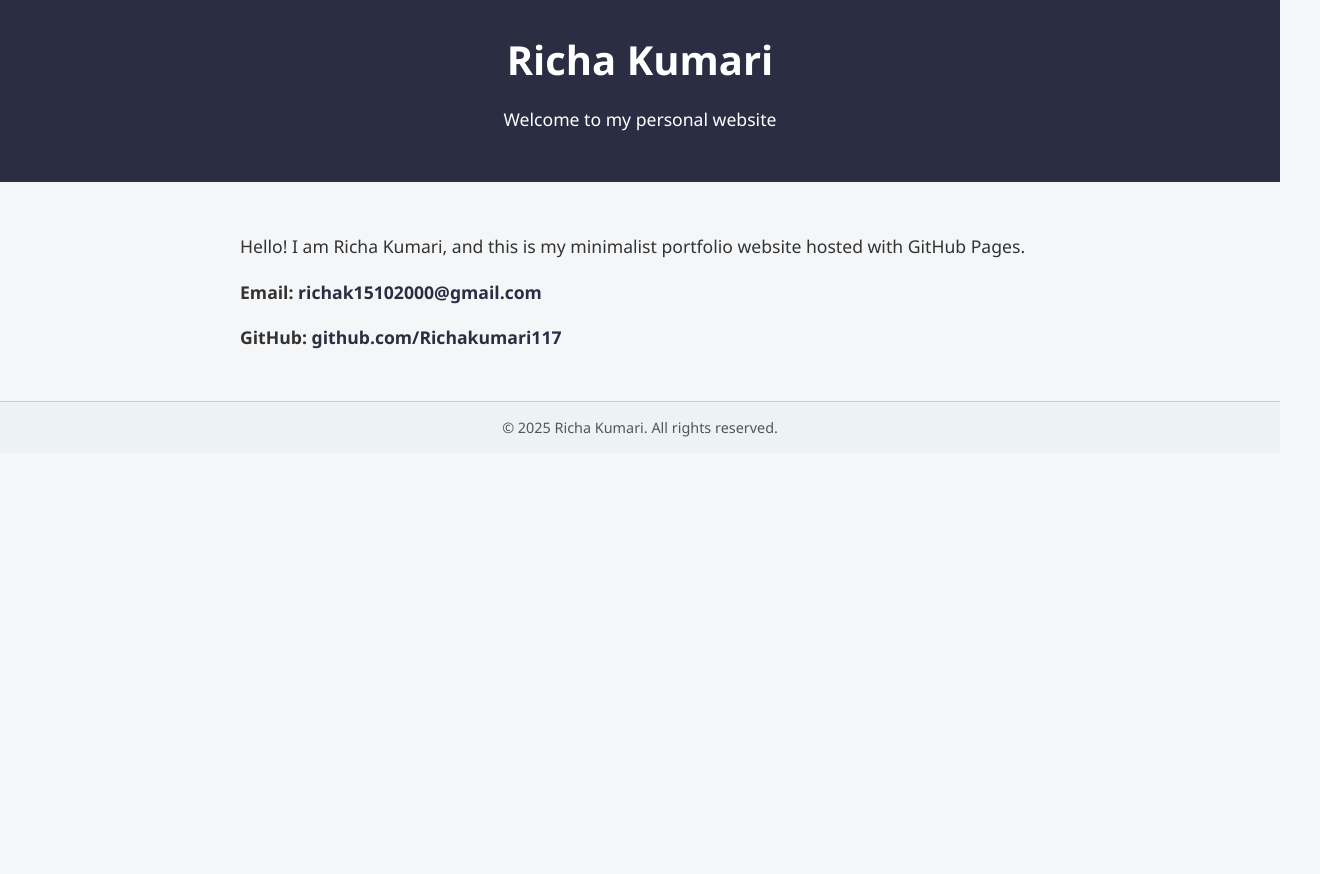
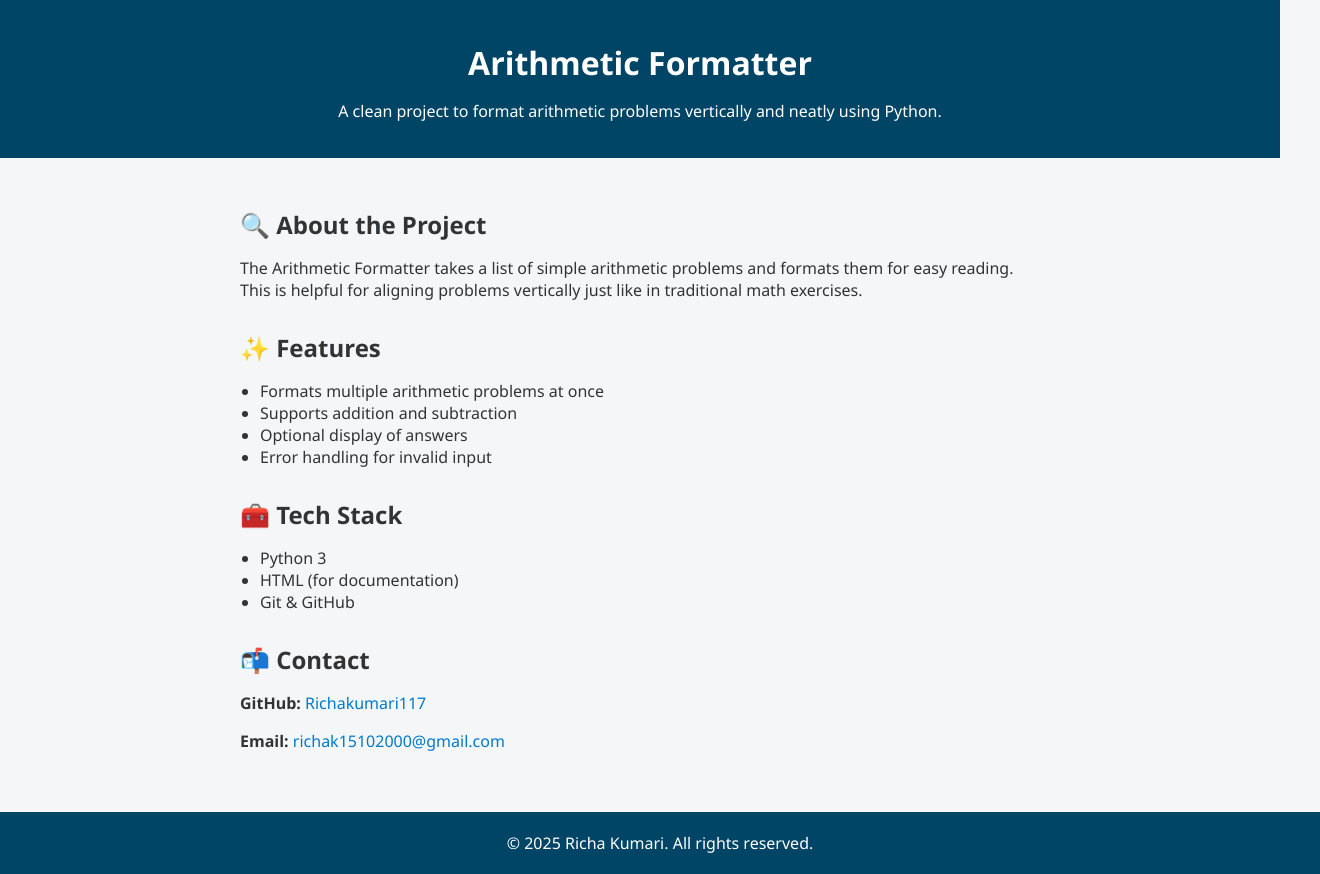
Before and after one commit to Richakumari117/Richakumari.newweb, a plain HTML site: page docs/index.html in a window 1280 px wide. Shown: the whole page, 1320 px wide, since content can reach past the window. Before the commit the page ends 800 px from the top, so only its background shows below. Drawn offline with Linux system fonts and the light colour scheme.

Commit message:
Final professional update to Arithmetic Formatter HTML page

```diff
--- a/docs/index.html
+++ b/docs/index.html
@@ -3,70 +3,96 @@
 <head>
   <meta charset="UTF-8" />
   <meta name="viewport" content="width=device-width, initial-scale=1.0"/>
-  <title>Richa Kumari - Portfolio</title>
+  <title>Arithmetic Formatter</title>
   <style>
     body {
+      font-family: 'Segoe UI', Tahoma, Geneva, Verdana, sans-serif;
       margin: 0;
-      font-family: "Segoe UI", Tahoma, Geneva, Verdana, sans-serif;
-      background: #f4f6f8;
+      padding: 0;
+      background-color: #f4f6f8;
       color: #333;
     }
     header {
-      background-color: #2b2d42;
+      background-color: #004466;
       color: #fff;
-      padding: 2rem 1rem;
+      padding: 20px;
       text-align: center;
     }
     main {
+      padding: 30px;
       max-width: 800px;
       margin: auto;
-      padding: 2rem 1rem;
     }
-    h1 {
-      margin: 0;
-      font-size: 2.5rem;
+    section {
+      margin-bottom: 30px;
     }
-    p {
-      font-size: 1.1rem;
-      line-height: 1.6;
+    h1, h2 {
+      margin-bottom: 10px;
     }
     footer {
-      background-color: #edf2f4;
       text-align: center;
-      padding: 1rem;
-      font-size: 0.9rem;
-      color: #555;
-      border-top: 1px solid #ccc;
+      padding: 20px;
+      background-color: #004466;
+      color: #fff;
+      position: relative;
+      bottom: 0;
+      width: 100%;
     }
-    .contact a {
-      color: #2b2d42;
+    ul {
+      list-style-type: disc;
+      padding-left: 20px;
+    }
+    a {
+      color: #007acc;
       text-decoration: none;
-      font-weight: bold;
     }
-    .contact a:hover {
+    a:hover {
       text-decoration: underline;
     }
   </style>
 </head>
 <body>
+
   <header>
-    <h1>Richa Kumari</h1>
-    <p>Welcome to my personal website</p>
+    <h1>Arithmetic Formatter</h1>
+    <p>A clean project to format arithmetic problems vertically and neatly using Python.</p>
   </header>
 
   <main>
-    <section class="about">
-      <p>Hello! I am Richa Kumari, and this is my minimalist portfolio website hosted with GitHub Pages.</p>
+    <section>
+      <h2>🔍 About the Project</h2>
+      <p>The Arithmetic Formatter takes a list of simple arithmetic problems and formats them for easy reading. This is helpful for aligning problems vertically just like in traditional math exercises.</p>
     </section>
 
-    <section class="contact">
+    <section>
+      <h2>✨ Features</h2>
+      <ul>
+        <li>Formats multiple arithmetic problems at once</li>
+        <li>Supports addition and subtraction</li>
+        <li>Optional display of answers</li>
+        <li>Error handling for invalid input</li>
+      </ul>
+    </section>
+
+    <section>
+      <h2>🧰 Tech Stack</h2>
+      <ul>
+        <li>Python 3</li>
+        <li>HTML (for documentation)</li>
+        <li>Git & GitHub</li>
+      </ul>
+    </section>
+
+    <section>
+      <h2>📬 Contact</h2>
+      <p><strong>GitHub:</strong> <a href="https://github.com/Richakumari117" target="_blank">Richakumari117</a></p>
       <p><strong>Email:</strong> <a href="mailto:richak15102000@gmail.com">richak15102000@gmail.com</a></p>
-      <p><strong>GitHub:</strong> <a href="https://github.com/Richakumari117" target="_blank">github.com/Richakumari117</a></p>
     </section>
   </main>
 
   <footer>
-    © 2025 Richa Kumari. All rights reserved.
+    &copy; 2025 Richa Kumari. All rights reserved.
   </footer>
+
 </body>
 </html>
```
